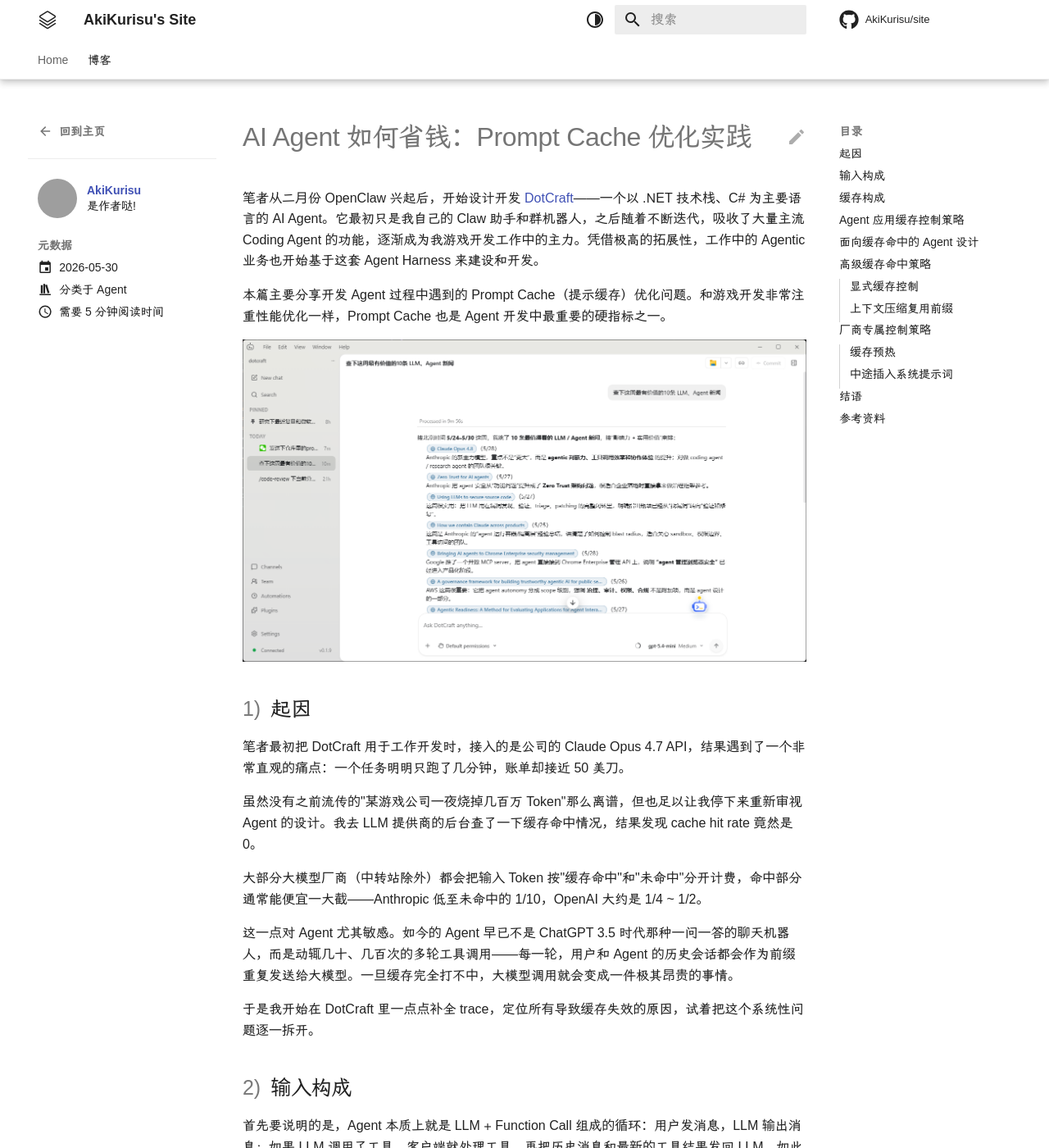
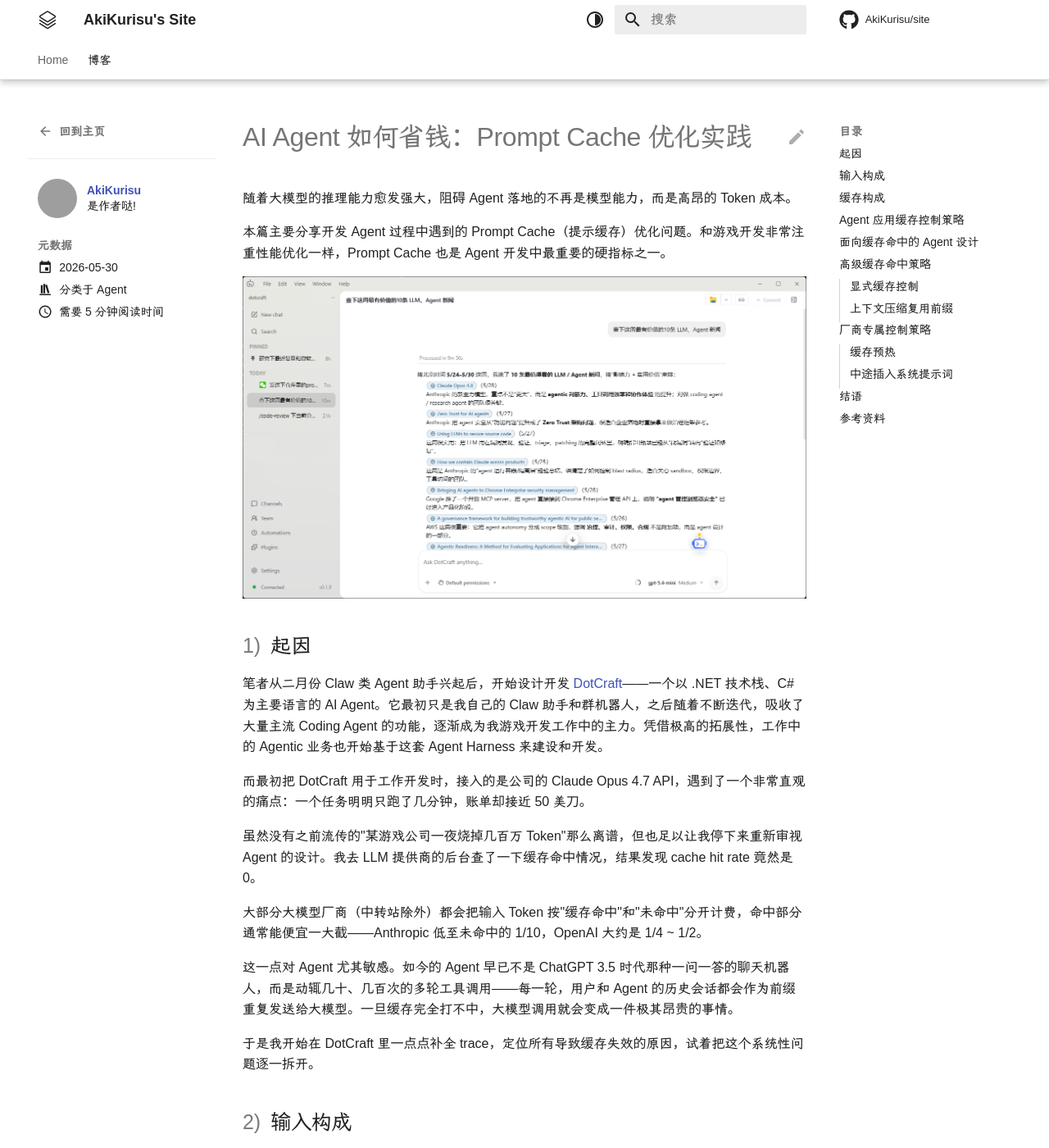
Before and after one commit to AkiKurisu/site, an MkDocs documentation site: the page built from docs/blog/posts/Agent/prompt-cache-optimization.md, in a window 1280 px wide and 1400 px high. Shown: the whole window at 82% size. Built offline with MkDocs 1.6.1 and Material for MkDocs 9.7.7, drawn with Linux system fonts in a browser that asks for light colours; some web fonts are replaced; a script that is not in the unit is left out; comment, search, counter and statistics services are not loaded; some of the changed lines change nothing that is shown; grey boxes are pictures that could not be loaded.

Commit message:
Update prompt-cache-optimization.md

```diff
--- a/docs/blog/posts/Agent/prompt-cache-optimization.md
+++ b/docs/blog/posts/Agent/prompt-cache-optimization.md
@@ -10,7 +10,7 @@
 
 <!-- more -->
 
-笔者从二月份 OpenClaw 兴起后，开始设计开发 [DotCraft](https://github.com/DotHarness/dotcraft)——一个以 .NET 技术栈、C# 为主要语言的 AI Agent。它最初只是我自己的 Claw 助手和群机器人，之后随着不断迭代，吸收了大量主流 Coding Agent 的功能，逐渐成为我游戏开发工作中的主力。凭借极高的拓展性，工作中的 Agentic 业务也开始基于这套 Agent Harness 来建设和开发。
+随着大模型的推理能力愈发强大，阻碍 Agent 落地的不再是模型能力，而是高昂的 Token 成本。
 
 本篇主要分享开发 Agent 过程中遇到的 Prompt Cache（提示缓存）优化问题。和游戏开发非常注重性能优化一样，Prompt Cache 也是 Agent 开发中最重要的硬指标之一。
 
@@ -18,7 +18,9 @@
 
 ## 起因
 
-笔者最初把 DotCraft 用于工作开发时，接入的是公司的 Claude Opus 4.7 API，结果遇到了一个非常直观的痛点：一个任务明明只跑了几分钟，账单却接近 50 美刀。
+笔者从二月份 Claw 类 Agent 助手兴起后，开始设计开发 [DotCraft](https://github.com/DotHarness/dotcraft)——一个以 .NET 技术栈、C# 为主要语言的 AI Agent。它最初只是我自己的 Claw 助手和群机器人，之后随着不断迭代，吸收了大量主流 Coding Agent 的功能，逐渐成为我游戏开发工作中的主力。凭借极高的拓展性，工作中的 Agentic 业务也开始基于这套 Agent Harness 来建设和开发。
+
+而最初把 DotCraft 用于工作开发时，接入的是公司的 Claude Opus 4.7 API，遇到了一个非常直观的痛点：一个任务明明只跑了几分钟，账单却接近 50 美刀。
 
 虽然没有之前流传的"某游戏公司一夜烧掉几百万 Token"那么离谱，但也足以让我停下来重新审视 Agent 的设计。我去 LLM 提供商的后台查了一下缓存命中情况，结果发现 cache hit rate 竟然是 0。
 
```
